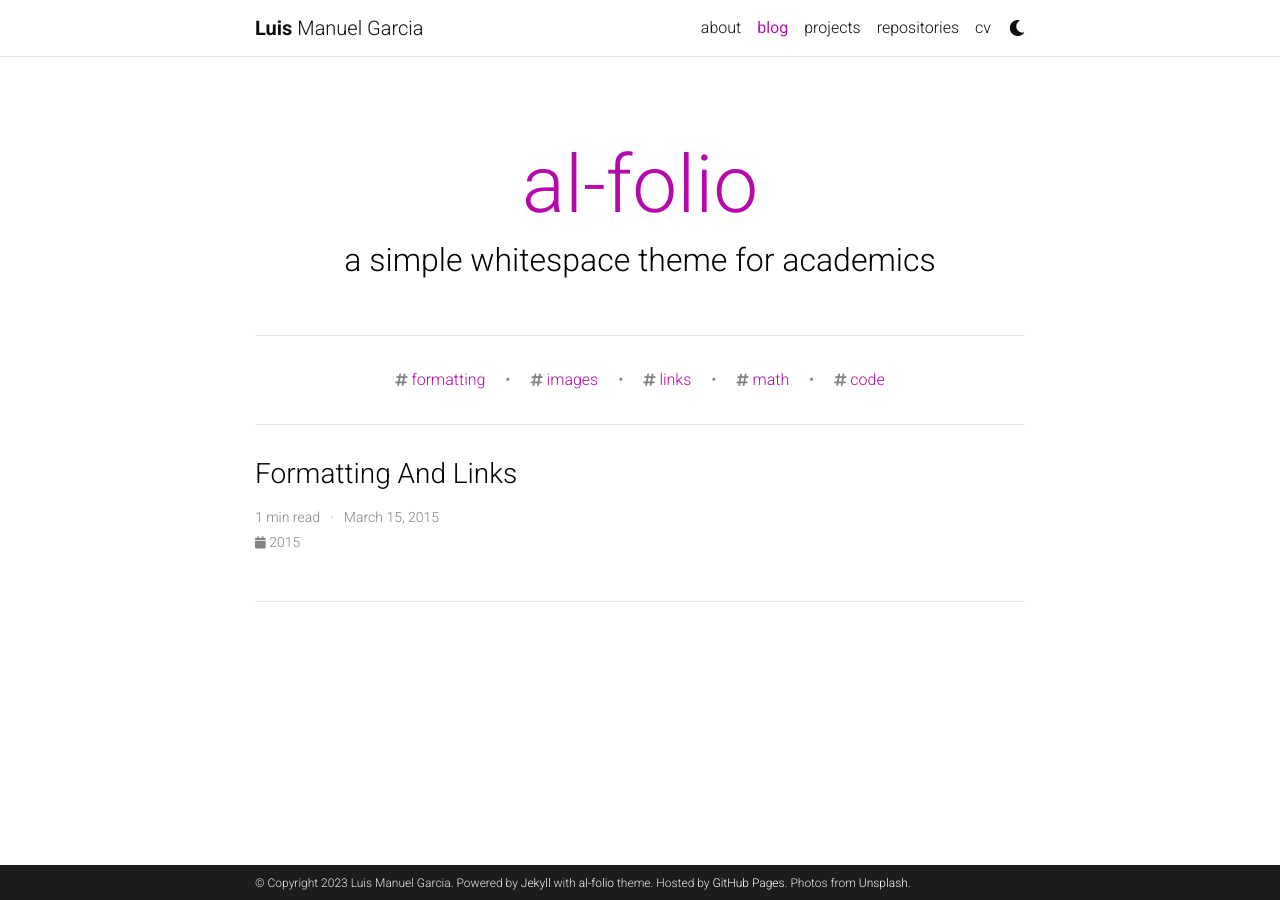
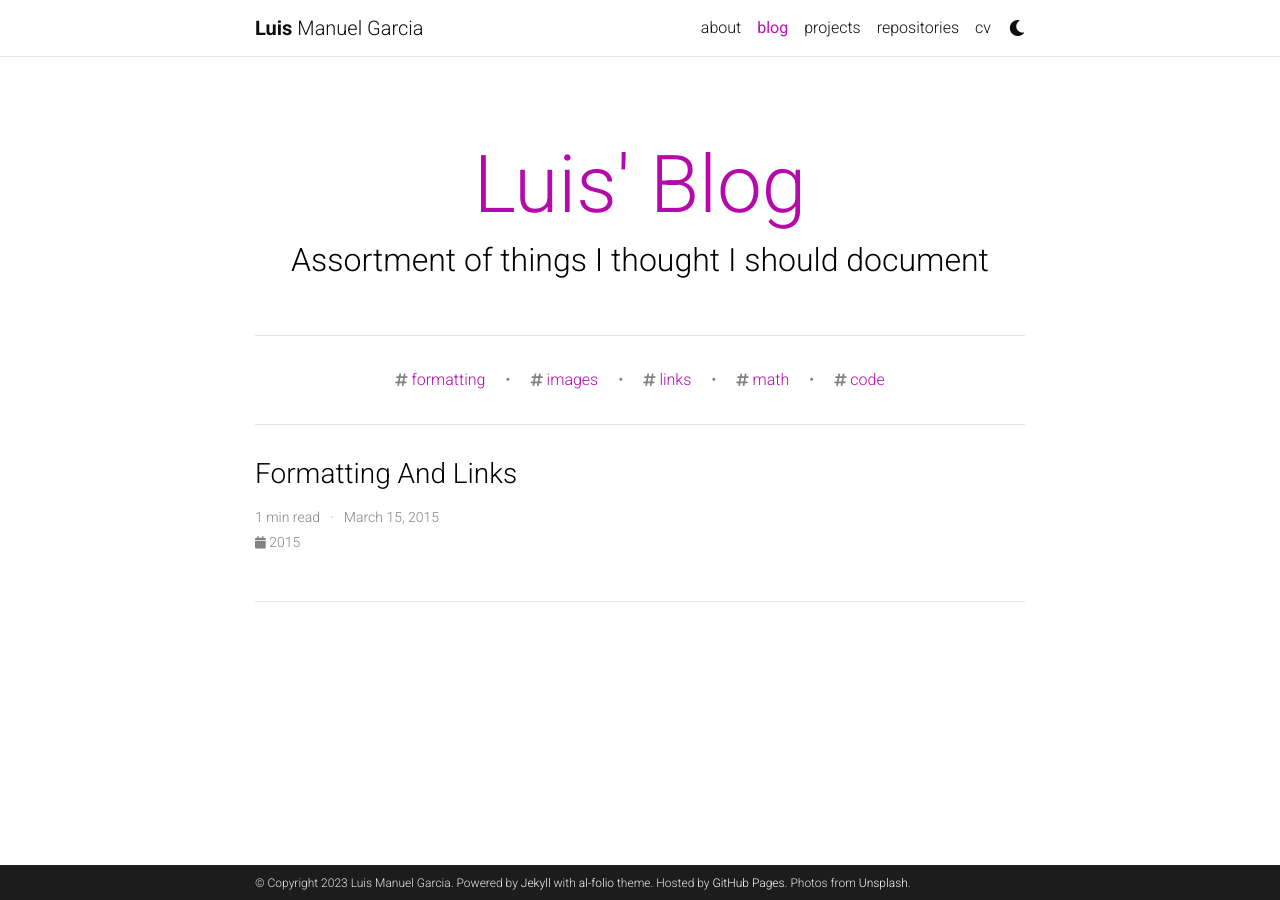
Before and after one commit to garcialuismanuel/garcialuismanuel.github.io, a Jekyll site: the page built from blog/index.html, in a window 1280 px wide. Built offline with Jekyll 4.4.1, drawn with Linux system fonts in a browser that asks for light colours; the list of posts is cut into pages by our own code; comment, search, counter and statistics services are not loaded; a style sheet for code colours, icons or effects is not loaded.

```diff
--- a/_config.yml
+++ b/_config.yml
@@ -114,9 +114,9 @@ bing_site_verification:  # out your bing-site-verification ID (Bing Webmaster)
 # Blog
 # -----------------------------------------------------------------------------
 
-blog_name: al-folio # blog_name will be displayed in your blog page
+blog_name: Luis' Blog # blog_name will be displayed in your blog page
 blog_nav_title: blog # your blog must have a title for it to be displayed in the nav bar
-blog_description: a simple whitespace theme for academics
+blog_description: Assortment of things I thought I should document
 permalink: /blog/:year/:title/
 
 # Pagination
@@ -146,9 +146,11 @@ disqus_shortname: al-folio # put your disqus shortname
 # External sources.
 # If you have blog posts published on medium.com or other exteranl sources,
 # you can display them in your blog by adding a link to the RSS feed.
-external_sources:
-  - name: medium.com
-    rss_url: https://medium.com/@al-folio/feed
+
+#external_sources:
+ # - name: medium.com
+  #  rss_url: https://medium.com/@al-folio/feed
+
 
 # -----------------------------------------------------------------------------
 # Collections
```
